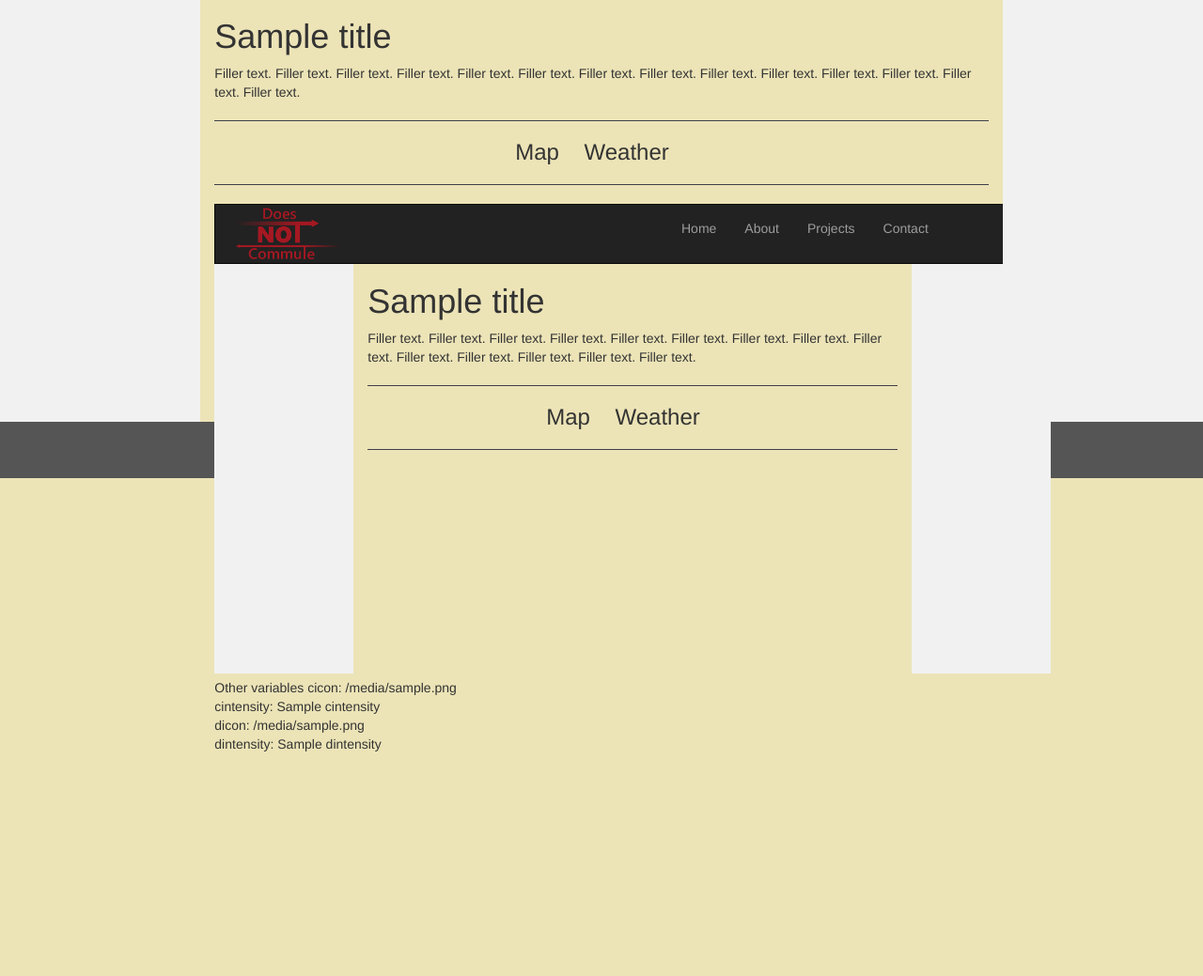
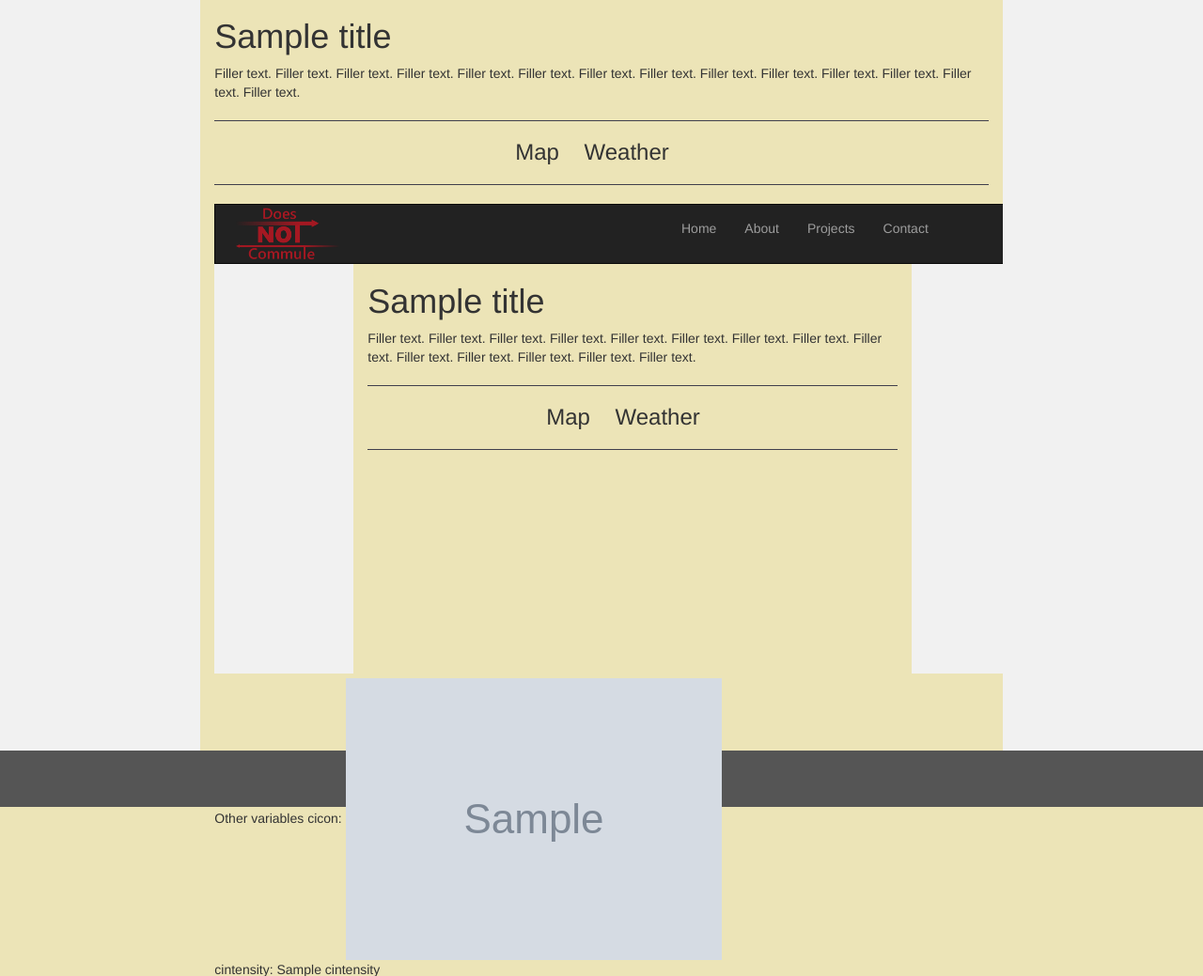
Before and after one commit to Zzcnick/DNC-Does_Not_Commute, a Flask app: template templates/results.html in a window 1280 px wide. Shown: the part 65-1104 px from the top of the page at 94% size. Before the commit the page ends 865 px from the top, so only its background shows below. Run offline with Flask 2, Linux system fonts and the light colour scheme; the template is opened without the code that fills it: most values are stand-ins (such as "Sample title", 1, 10 or a date in 2020); grey boxes marked "Sample" are stand-in pictures; parts of the project's set-up code (start-up, migrations or seed data) failed here and were passed over; some libraries are stand-ins or nearby versions.

Commit message:
Fixed ugly footer text

```diff
--- a/templates/results.html
+++ b/templates/results.html
@@ -46,7 +46,7 @@
       }
 
     /* Set height of the grid so .sidenav can be 100% (adjust as needed) */
-    .row.content {height: 450px}
+    .row.content {height: 800px}
 
     /* Set gray background color and 100% height */
     .sidenav {
@@ -153,7 +153,7 @@
         </div>
     </div>
         Other variables
-                                    cicon: {{cicon}}<br>
+                            cicon: <img src="../static/img/{{cicon}}"><br>
                             cintensity: {{cintensity}}<br>
                             dicon: {{dicon}}<br>
                             dintensity: {{dintensity}}<br>
```
